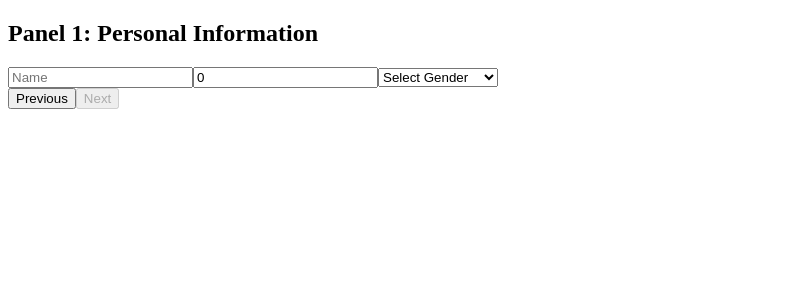
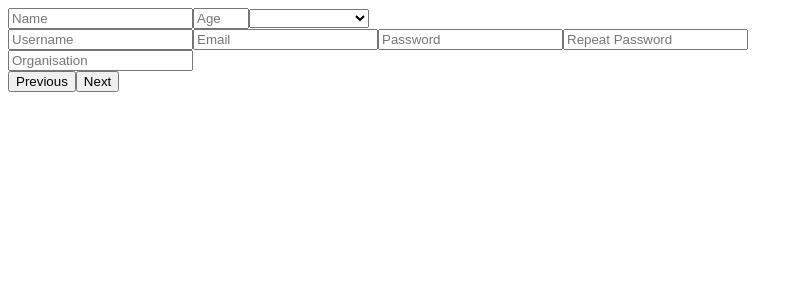
Before and after one commit to ZapomniGo/zapomnigo-client, a React (Vite) app: page /register in a window 1280 px wide. Shown: the top 300 px of the page, without its empty margins (0-803 px from the left). Built offline with nearby package versions, Linux system fonts and the light colour scheme.

Commit message:
old form

```diff
--- a/src/app-components/Registration/Registration.tsx
+++ b/src/app-components/Registration/Registration.tsx
@@ -1,175 +1,102 @@
-import { useState } from "react";
-import { useFormik } from "formik";
-import { UserData } from "./types";
-import { initialFormValues, validationSchema } from "./utils";
+import { useEffect, useState } from "react";
+
+type UserData = {
+  name: string;
+  username: string;
+  password: string;
+  repeatPassword: string;
+  organisation: string;
+  gender: string;
+  age: number;
+  email: string;
+};
 
 export const Registration = () => {
   const [screenIndex, setScreenIndex] = useState<number>(0);
-  const [isCurrentScreenValid, setIsCurrentScreenValid] =
-    useState<boolean>(false);
-
-  const formik = useFormik<UserData>({
-    initialValues: initialFormValues,
-    validationSchema: validationSchema,
-    validateOnMount: true,
-    onSubmit: (values) => {
-      if (screenIndex < 2) {
-        setScreenIndex(screenIndex + 1);
-        setIsCurrentScreenValid(false);
-      } else {
-        // Handle form submission
-        console.log("Form submitted:", values);
-      }
-    },
+  const [userData, setUserData] = useState<UserData>({
+    name: "",
+    username: "",
+    password: "",
+    repeatPassword: "",
+    organisation: "",
+    gender: "",
+    age: 0,
+    email: "",
   });
 
-  const nextButtonClick = () => {
-    if (screenIndex < 2) {
-      const isSectionValid = formik.validateForm().then((errors) => {
-        setIsCurrentScreenValid(Object.keys(errors).length === 0);
-        return Object.keys(errors).length === 0;
+  const formHandler = (event) => {
+    event.preventDefault();
+    const data = new FormData(event.target);
+    setUserData({
+      name: data.get("name") as string,
+      username: data.get("username") as string,
+      password: data.get("password") as string,
+      repeatPassword: data.get("repeatPassword") as string,
+      organisation: data.get("organisation") as string,
+      gender: data.get("gender") as string,
+      age: Number(data.get("age")),
+      email: data.get("email") as string,
     });
 
-      isSectionValid.then((isValid) => {
-        if (isValid) {
-          setScreenIndex(screenIndex + 1);
-          setIsCurrentScreenValid(true);
+    console.log(userData);
+  };
+
+  const validateData = (data: UserData) => {
+
   }
-      });
-    }
-  };
 
   return (
     <>
-      <form onSubmit={formik.handleSubmit}>
-        {screenIndex === 0 ? (
+      <form onSubmit={formHandler}>
         <section>
-            <h2>Panel 1: Personal Information</h2>
           <input
             type="text"
             name="name"
             placeholder="Name"
-              onChange={formik.handleChange}
-              onBlur={formik.handleBlur}
-              value={formik.values.name}
+            minLength={2}
+            maxLength={40}
           />
-            {formik.touched.name && formik.errors.name && (
-              <p className="error">{formik.errors.name}</p>
-            )}
-            <input
-              type="number"
-              name="age"
-              placeholder="Age"
-              onChange={formik.handleChange}
-              onBlur={formik.handleBlur}
-              value={formik.values.age}
-            />
-            {formik.touched.age && formik.errors.age && (
-              <p className="error">{formik.errors.age}</p>
-            )}
-            <select
-              name="gender"
-              onChange={formik.handleChange}
-              onBlur={formik.handleBlur}
-              value={formik.values.gender}
-            >
-              <option value="" disabled>
-                Select Gender
-              </option>
-              <option value="M">Male</option>
-              <option value="F">Female</option>
-              <option value="O">Prefer not to say</option>
+          <input type="number" name="age" min={5} max={99} placeholder="Age" />
+          <select>
+            <option selected disabled />
+            <option value={"M"}>Male</option>
+            <option value={"F"}>Female</option>
+            <option value={"O"}>Prefer not to say</option>
           </select>
         </section>
-        ) : screenIndex === 1 ? (
         <section>
-            <h2>Panel 2: Account Information</h2>
           <input
             type="text"
+            placeholder="Username"
             name="username"
-              placeholder="Username"
-              onChange={formik.handleChange}
-              onBlur={formik.handleBlur}
-              value={formik.values.username}
+            minLength={2}
+            maxLength={40}
           />
-            {formik.touched.username && formik.errors.username && (
-              <p className="error">{formik.errors.username}</p>
-            )}
-            <input
-              type="email"
-              name="email"
-              placeholder="Email"
-              onChange={formik.handleChange}
-              onBlur={formik.handleBlur}
-              value={formik.values.email}
-            />
-            {formik.touched.email && formik.errors.email && (
-              <p className="error">{formik.errors.email}</p>
-            )}
+          <input type="email" placeholder="Email" />
           <input
             type="password"
+            placeholder="Password"
             name="password"
-              placeholder="Password"
-              onChange={formik.handleChange}
-              onBlur={formik.handleBlur}
-              value={formik.values.password}
+            minLength={8}
+            maxLength={40}
           />
-            {formik.touched.password && formik.errors.password && (
-              <p className="error">{formik.errors.password}</p>
-            )}
           <input
             type="password"
+            placeholder="Repeat Password"
             name="repeatPassword"
-              placeholder="Repeat Password"
-              onChange={formik.handleChange}
-              onBlur={formik.handleBlur}
-              value={formik.values.repeatPassword}
-            />
-            {formik.touched.repeatPassword && formik.errors.repeatPassword && (
-              <p className="error">{formik.errors.repeatPassword}</p>
-            )}
-          </section>
-        ) : screenIndex === 2 ? (
-          <section>
-            <h2>Panel 3: Additional Information</h2>
-            <input
-              type="text"
-              name="organisation"
-              placeholder="Organisation"
-              onChange={formik.handleChange}
-              onBlur={formik.handleBlur}
-              value={formik.values.organisation}
+            minLength={8}
+            maxLength={40}
           />
         </section>
+        <section>
+          <input type="text" name="organisation" placeholder="Organisation" />
+        </section>
+        <div>
+          <button>Previous</button>
+          {screenIndex !== 3 ? (
+            <button>Next</button>
           ) : (
-          <></>
-        )}
-        <div>
-          {screenIndex >= 0 ? (
-            <>
-              <button
-                onClick={() =>
-                  screenIndex > 0
-                    ? setScreenIndex(screenIndex - 1)
-                    : setScreenIndex(0)
-                }
-              >
-                Previous
-              </button>
-              {screenIndex !== 2 ? (
-                <button
-                  type="button"
-                  onClick={nextButtonClick}
-                  disabled={!isCurrentScreenValid}
-                >
-                  Next
-                </button>
-              ) : (
-                <input type="submit" value="Submit" />
-              )}
-            </>
-          ) : (
-            ""
+            <input type="submit" value={"Submit"} />
           )}
         </div>
       </form>
```
Lines whose indentation alone changed are shown as unchanged.
